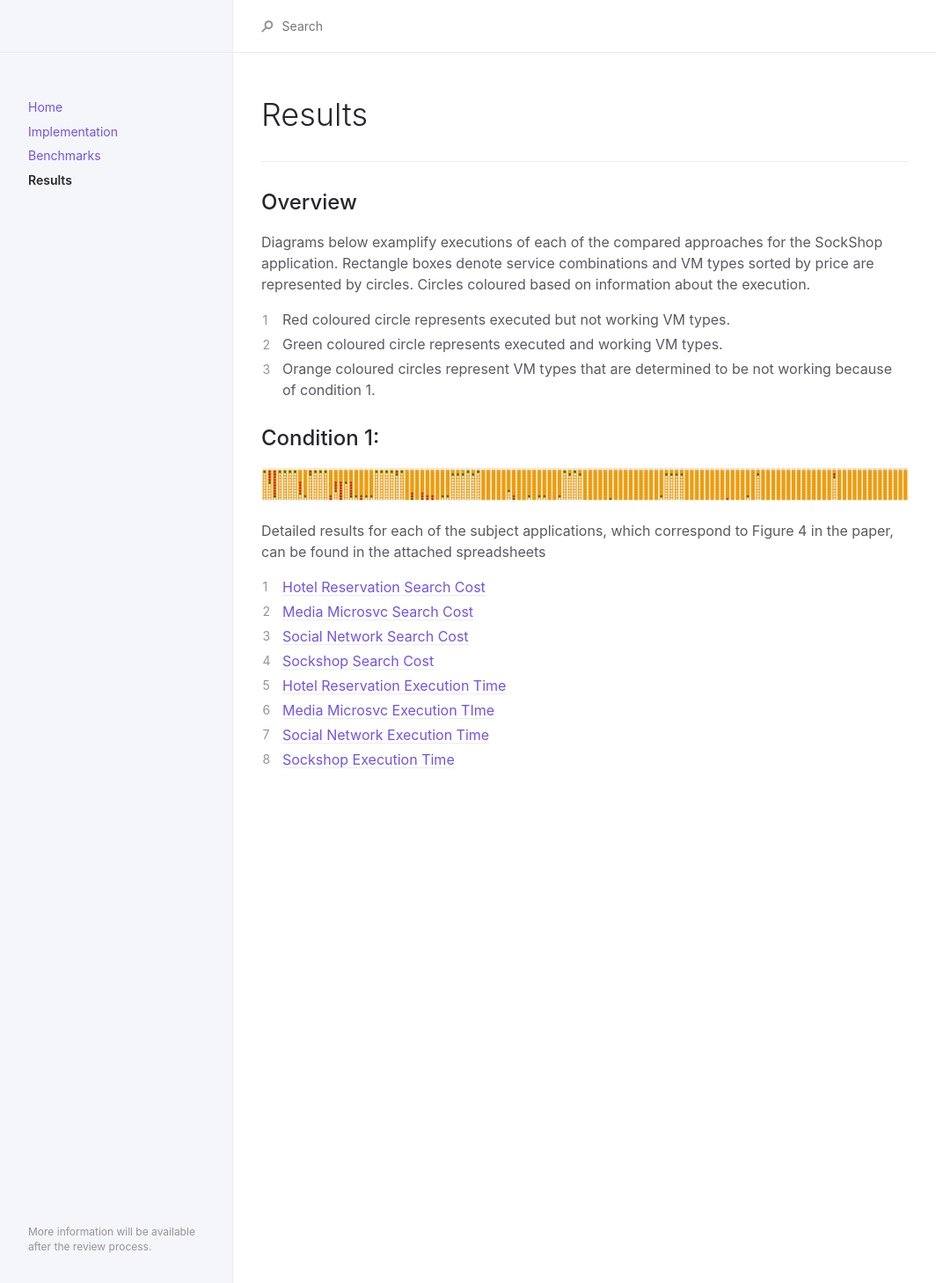
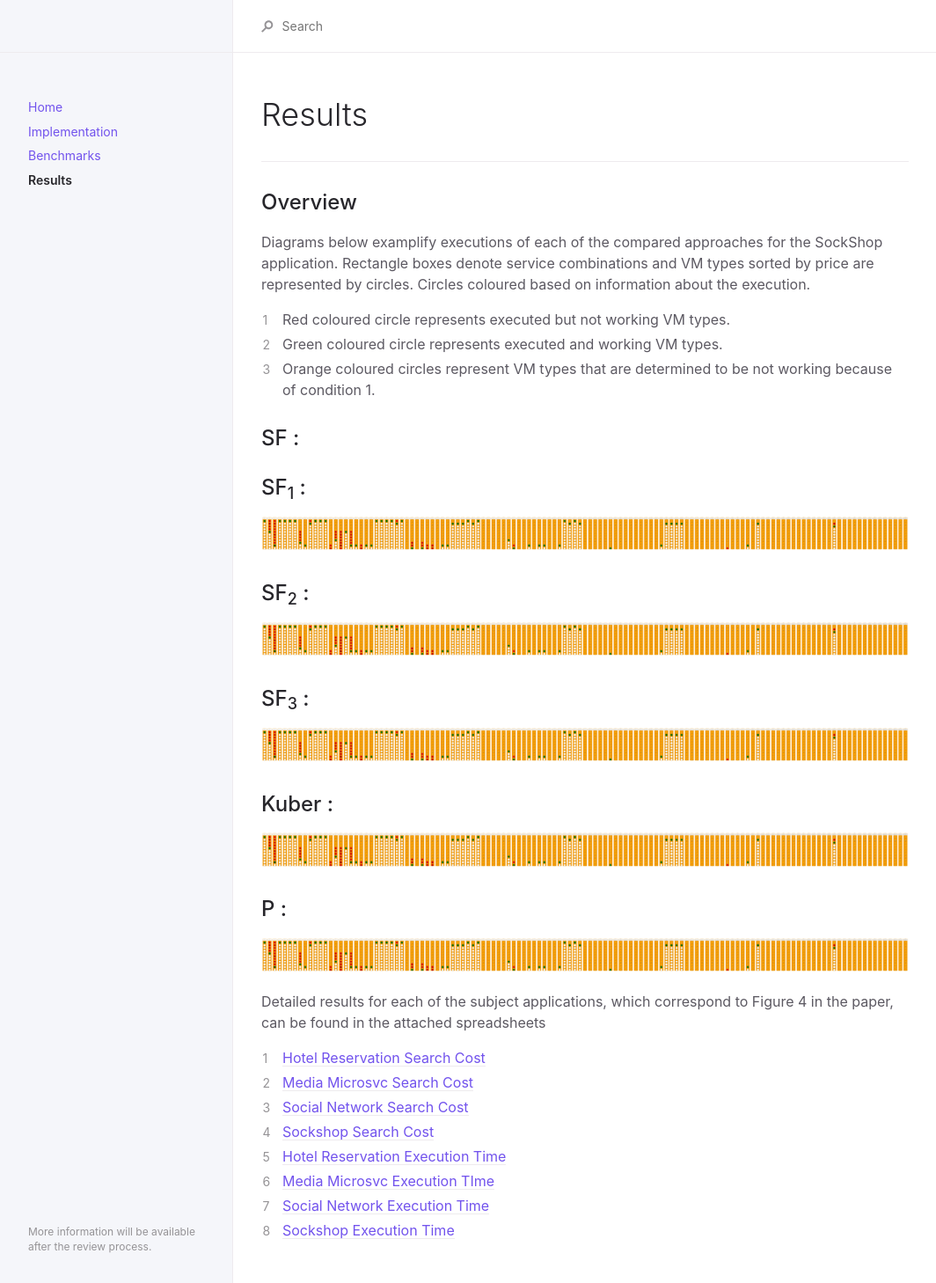
Before and after one commit to kubercostoptimizer/kubercostoptimizer.github.io, a Jekyll site: the page built from docs/results.md, in a window 1280 px wide. Shown: the whole page at 88% size, without its empty margins (107-1171 px from the left). Built offline with Jekyll 4.4.1, drawn with Linux system fonts in a browser that asks for light colours.

Commit message:
Update results.md

```diff
--- a/docs/results.md
+++ b/docs/results.md
@@ -18,8 +18,25 @@ Circles coloured based on information about the execution.
 2. Green coloured circle represents executed and working VM types.
 3. Orange coloured circles represent VM types that are determined to be not working because of condition 1.
 
-## Condition 1:
-![SortFind](../sockshop.png)
+## SF :
+## SF<sub>1</sub> :
+![SF1](../sockshop.png)
+
+## SF<sub>2</sub> :
+
+![SF2](../sockshop.png)
+
+## SF<sub>3</sub> :
+
+![SF3](../sockshop.png)
+
+## Kuber :
+
+![Kuber](../sockshop.png)
+
+## P :
+
+![P](../sockshop.png)
 
 Detailed results for each of the subject applications, which correspond to Figure 4 in the paper, can be found in the attached spreadsheets
 1. [Hotel Reservation Search Cost](https://github.com/kubercostoptimizer/kubercostoptimizer.github.io/raw/main/Hotel_Reservation_search_cost.xlsx)
```
